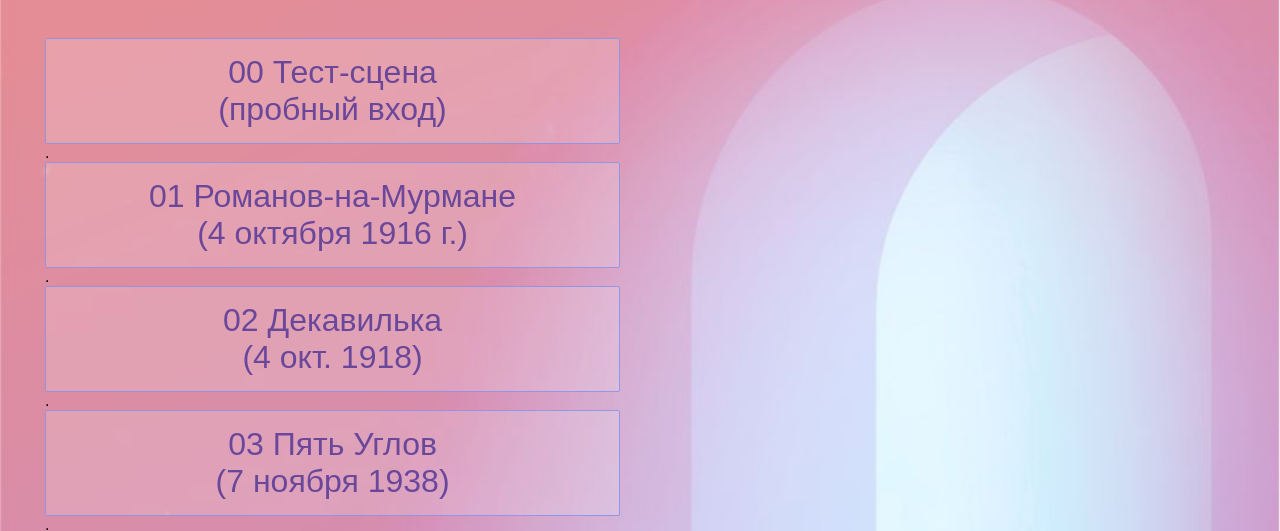
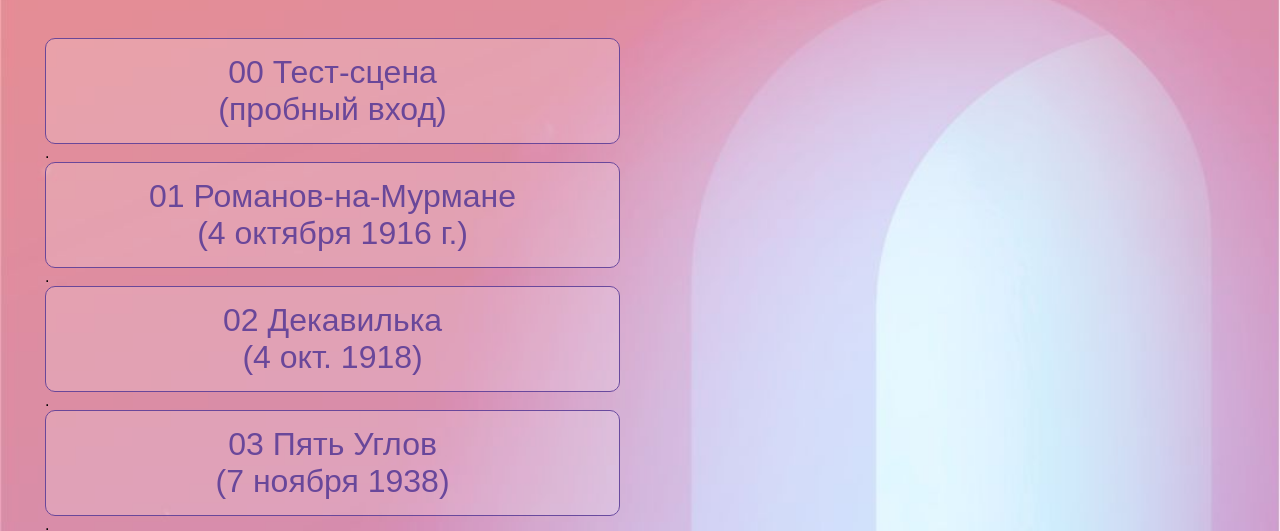
Before and after one commit to Ar-go-naut/ARMurmansk, a plain HTML site: page index.html in a window 1280 px wide. Shown: the part 267-798 px from the top of the page. Drawn offline with Linux system fonts and the light colour scheme.

Commit message:
Update index.html

```diff
--- a/index.html
+++ b/index.html
@@ -43,8 +43,8 @@ body, html {
 /* Set a style for the submit button */
 .btn {
     background-color: rgba(255, 255, 255, 0.2);
-    border: 1px solid #8b95e7;
-    border-radius: 2px;
+    border: 1px solid #5E4099;
+    border-radius: 10px;
     color: #5E4099; /* White text */
     padding: 15px 20px;
     cursor: pointer;
```
